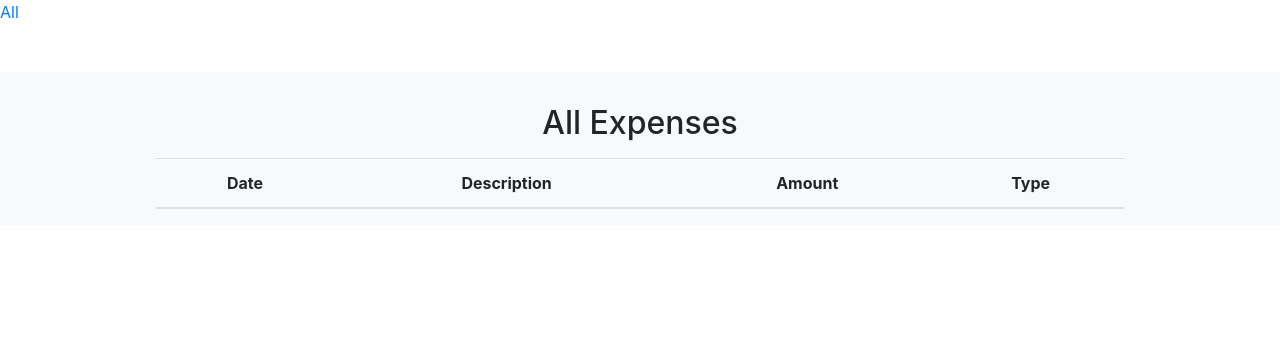
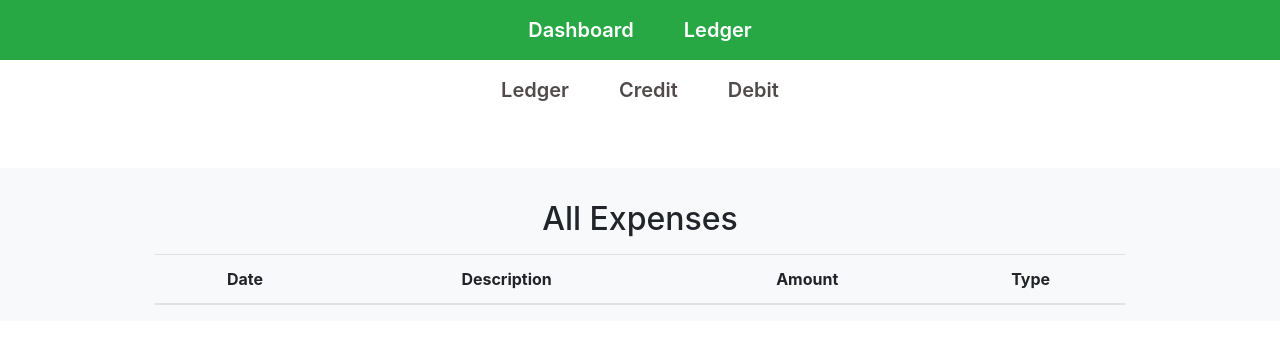
Before and after one commit to Gargi-123/Expense-Manager-React, a React (Create React App) app: page /ledger in a window 1280 px wide. Shown: the top 344 px of the page. Built offline with nearby package versions, Linux system fonts and the light colour scheme; the HTML template or start-up script is replaced by a standard one.

Commit message:
Navbar components

```diff
--- a/src/Components/dashboard/Dashboard.jsx
+++ b/src/Components/dashboard/Dashboard.jsx
@@ -5,6 +5,7 @@ import { loadData } from "./../../redux/localStorage";
 import { v4 as uuidv4 } from "uuid";
 import { addTransaction } from "./../../redux/ledgerReducer/actions";
 import { getTransactions } from "./../../redux/ledgerReducer/actions";
+import Navbar from "../navbar/Navbar";
 
 class Dashboard extends React.Component {
   constructor(props) {
@@ -53,6 +54,8 @@ class Dashboard extends React.Component {
     const { transactions } = this.props;
     console.log("transactions",transactions);
     return (
+      <>
+      <Navbar/>
       <div className="container">
         <div className="row mt-3 mb-5">
           <div className="col">
@@ -164,6 +167,7 @@ class Dashboard extends React.Component {
           </div>
         </div>
       </div>
+      </>
     );
   }
 }
@@ -177,4 +181,4 @@ export const mapDispatchToProps = (dispatch) => ({
   getTransactions: (payload) => dispatch(getTransactions(payload)),
 });
 
-export default connect(mapStateToProps, mapDispatchToProps)(Dashboard);
+export default connect(null, mapDispatchToProps)(Dashboard);
--- a/src/Components/ledger/Credit.jsx
+++ b/src/Components/ledger/Credit.jsx
@@ -3,6 +3,9 @@ import { useDispatch, useSelector } from "react-redux";
 import { loadData } from "./../../redux/localStorage";
 import { getCreditTransactions } from "./../../redux/ledgerReducer/actions";
 import { Link } from "react-router-dom";
+import LedgerNavbar from "../../components/navbar/LedgerNavbar"
+import Navbar from "../navbar/Navbar";
+
 
 const Credit = () => {
   const credits = useSelector((state) => state.ledger.credit);
@@ -18,7 +21,9 @@ const Credit = () => {
 
   return (
     <>
-      <div><Link to="/ledger/credit">Credit</Link></div>
+    <Navbar/>
+      <div><Link to="/ledger/credit">
+      <LedgerNavbar/></Link></div>
       <div className="row mt-5">
         <div className="col bg-light">
           <div className="row mt-4 text-center">
--- a/src/Components/ledger/Debit.jsx
+++ b/src/Components/ledger/Debit.jsx
@@ -3,6 +3,9 @@ import { useDispatch, useSelector } from "react-redux";
 import { loadData } from "./../../redux/localStorage";
 import { getDebitTransactions } from "./../../redux/ledgerReducer/actions";
 import { Link } from "react-router-dom";
+import LedgerNavbar from "../../components/navbar/LedgerNavbar"
+import Navbar from "../navbar/Navbar";
+
 
 const Debit = () => {
   const dispatch = useDispatch();
@@ -17,7 +20,9 @@ const Debit = () => {
   }, [dispatch]);
   return (
     <>
-      <div><Link to="/ledger/debit">Debit</Link></div>
+    <Navbar/>
+      <div><Link to="/ledger/debit">
+      <LedgerNavbar/></Link></div>
       <div className="row mt-5">
       <div className="col bg-light">
               <div className="row mt-4 text-center">
--- a/src/Components/ledger/Ledger.jsx
+++ b/src/Components/ledger/Ledger.jsx
@@ -1,13 +1,19 @@
 import React from "react";
 import { Link } from "react-router-dom";
 import { useDispatch, useSelector } from "react-redux";
+import Navbar from "../navbar/Navbar";
+import LedgerNavbar from "../../components/navbar/LedgerNavbar"
 
 const Ledger = () => {
   const allTranscations = useSelector((state) => state.ledger.transactions);
   console.log("allTranscations", allTranscations)
   return (
+    <>
+    <Navbar/>
     <div>
-      <Link to="/ledger">All</Link>
+      <Link to="/ledger">
+        <LedgerNavbar/>
+      </Link>
       <div className="row mt-5">
         <div className="col bg-light">
           <div className="row mt-4 text-center">
@@ -41,6 +47,7 @@ const Ledger = () => {
         </div>
       </div>
     </div>
+    </>
   );
 };
 
--- /dev/null
+++ b/src/Components/navbar/LedgerNavbar.jsx
@@ -0,0 +1,19 @@
+import React from "react"
+import { Link } from "react-router-dom"
+import Styles from "../../styles/navbar-ledger.module.css"
+
+
+function Navbar() {
+    return (
+        <>
+            <div id={Styles.nav}>
+                <ul>
+                    <li><Link to="/ledger">Ledger</Link></li>
+                    <li><Link to="/ledger/credit">Credit</Link></li>
+                    <li><Link to="/ledger/debit">Debit</Link></li>
+                </ul>
+            </div>
+        </>
+    );
+}
+export default Navbar
--- /dev/null
+++ b/src/Components/navbar/Navbar.jsx
@@ -0,0 +1,18 @@
+import React from "react"
+import { Link } from "react-router-dom"
+import Styles from "../../styles/navbar.module.css"
+
+
+function Navbar() {
+    return (
+        <>
+            <div id={Styles.nav}>
+                <ul>
+                    <li><Link to="/dashboard">Dashboard</Link></li>
+                    <li><Link to="/ledger">Ledger</Link></li>
+                </ul>
+            </div>
+        </>
+    );
+}
+export default Navbar
--- /dev/null
+++ b/src/styles/navbar-ledger.module.css
@@ -0,0 +1,59 @@
+
+#nav {
+
+    font-size: 20px;
+
+    text-align: center;
+    width: 100%;
+    margin: auto;
+    height: 3em;
+    line-height: 3em;
+
+  }
+
+  #nav ul {
+    margin-bottom: 0;
+    list-style: none;
+    padding-left: 0;
+  }
+
+  #nav li {
+    display: inline-block;
+    padding-left: 0;
+  }
+
+  #nav a {
+
+    transition: background-color 0.2s ease-in-out;
+    position: relative;
+    display: block;
+    text-decoration: none;
+    outline: 0;
+    font-weight: 600;
+    border-radius: 8px;
+    color: rgb(80, 74, 74);
+    height: 2.5em;
+    line-height: 2.5em;
+    padding: 0 1.25em;
+  }
+
+  #nav a:hover {
+    color: #fff !important;
+    background: #8a8a8a;
+  }
+
+  #nav a.active {
+    background:  #8a8a8a;
+  }
+
+  #nav a.active:before {
+    content: "";
+    display: block;
+    position: absolute;
+    bottom: -0.6em;
+    left: 50%;
+    margin-left: -0.75em;
+    border-left: solid 0.75em transparent;
+    border-right: solid 0.75em transparent;
+    border-top: solid 0.6em #353434;
+  }
--- /dev/null
+++ b/src/styles/navbar.module.css
@@ -0,0 +1,60 @@
+
+#nav {
+
+    font-size: 20px;
+    background-color:#28a745;
+    text-align: center;
+    width: 100%;
+    margin: auto;
+    height: 3em;
+    line-height: 3em;
+
+  }
+
+  #nav ul {
+    margin-bottom: 0;
+    list-style: none;
+    padding-left: 0;
+  }
+
+  #nav li {
+    display: inline-block;
+    padding-left: 0;
+  }
+
+  #nav a {
+
+    transition: background-color 0.2s ease-in-out;
+    position: relative;
+    display: block;
+
+    text-decoration: none;
+    outline: 0;
+    font-weight: 600;
+    border-radius: 8px;
+    color: #fff;
+    height: 2.5em;
+    line-height: 2.5em;
+    padding: 0 1.25em;
+  }
+
+  #nav a:hover {
+    color: #fff !important;
+    background: #8a8a8a;
+  }
+
+  #nav a.active {
+    background:  #8a8a8a;
+  }
+
+  #nav a.active:before {
+    content: "";
+    display: block;
+    position: absolute;
+    bottom: -0.6em;
+    left: 50%;
+    margin-left: -0.75em;
+    border-left: solid 0.75em transparent;
+    border-right: solid 0.75em transparent;
+    border-top: solid 0.6em #353434;
+  }
```
